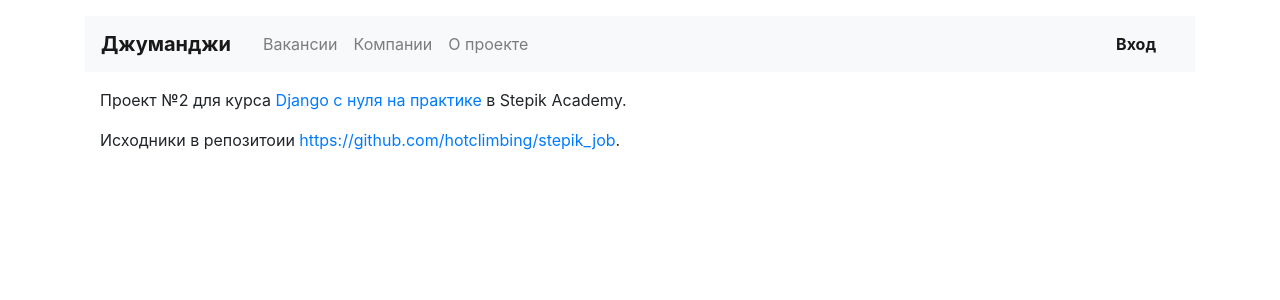
After one commit to embedcat/stepik_job, a Django app: page /about in a window 1280 px wide. The commit adds this page. Shown: the top 300 px of the page. Run offline with Django 3.2, Linux system fonts and the light colour scheme; some libraries are stand-ins or nearby versions.

Commit message:
Добавлена страничка со всеми компаниями и о проекте

```diff
--- /dev/null
+++ b/vacancies/templates/vacancies/about.html
@@ -0,0 +1,7 @@
+{% extends 'vacancies/base.html' %}
+{% block container %}
+  <main class="container mt-3">
+   <p>Проект №2 для курса <a href="https://stepik.org/course/63298">Django с нуля на практике</a> в Stepik Academy.</p>
+      <p>Исходники в репозитоии <a href="https://github.com/hotclimbing/stepik_job">https://github.com/hotclimbing/stepik_job</a>.</p>
+  </main>
+{% endblock %}
--- a/vacancies/templates/vacancies/base.html
+++ b/vacancies/templates/vacancies/base.html
@@ -21,10 +21,10 @@
             <a class="nav-link" href="/vacancies">Вакансии</a>
           </li>
           <li class="nav-item">
-            <a class="nav-link" href="#">Компании</a>
+            <a class="nav-link" href="/companies">Компании</a>
           </li>
           <li class="nav-item">
-            <a class="nav-link" href="#">О проекте</a>
+            <a class="nav-link" href="/about">О проекте</a>
           </li>
         </ul>
         <ul class="navbar-nav col-2 justify-content-end">
--- a/vacancies/urls.py
+++ b/vacancies/urls.py
@@ -1,5 +1,6 @@
 from django.urls import path
-from vacancies.views import MainView, VacanciesAllView, VacancyView, CompanyView, SpecialitiesView
+from vacancies.views import MainView, VacanciesAllView, VacancyView, \
+    CompanyView, SpecialitiesView, CompaniesAllView, about_view
 
 urlpatterns = [
     path('', MainView.as_view(), name='Main view'),
@@ -7,4 +8,6 @@ urlpatterns = [
     path('vacancies/cat/<str:spec_code>', SpecialitiesView.as_view(), name='Speciality view'),
     path('companies/<int:company_id>', CompanyView.as_view(), name='Company card'),
     path('vacancies/<int:vacancy_id>', VacancyView.as_view(), name="Vacancy view"),
+    path('companies', CompaniesAllView.as_view(), name='All companies'),
+    path('about', about_view, name='About View'),
 ]
--- a/vacancies/views.py
+++ b/vacancies/views.py
@@ -55,6 +55,20 @@ class VacancyView(View):
                       })
 
 
+class CompaniesAllView(View):
+    def get(self, request, *args, **kwargs):
+        companies = Company.objects.all()
+        return render(request=request, template_name='vacancies/companies.html',
+                      context={
+                          'title': 'Лучшие компании | ',
+                          'companies': companies,
+                      })
+
+
+def about_view(request):
+    return render(request=request, template_name='vacancies/about.html')
+
+
 def page_not_found_view(request, exception):
     return render(request=request, template_name='vacancies/error.html', status=404, context={'code': '404'})
 
```
Also changed, not shown: vacancies/templates/vacancies/companies.html (added, +22 -0 lines).
